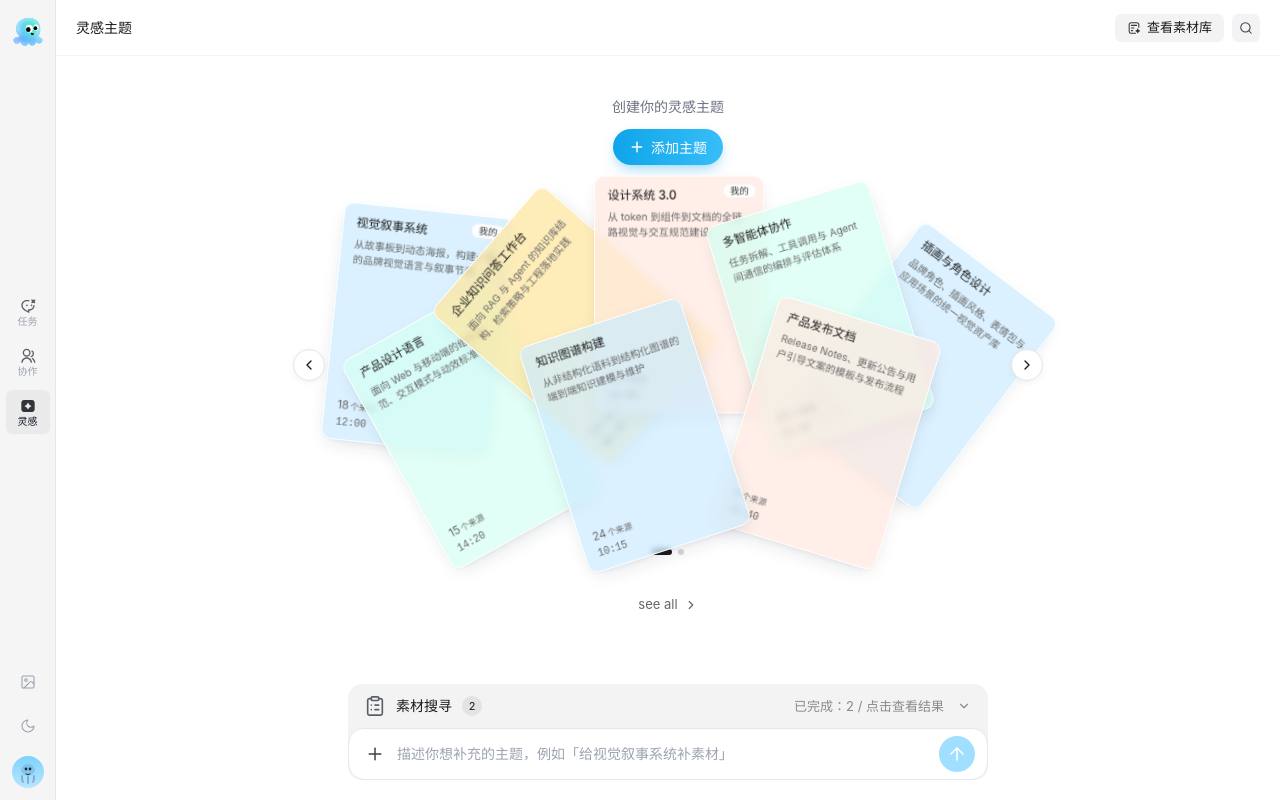
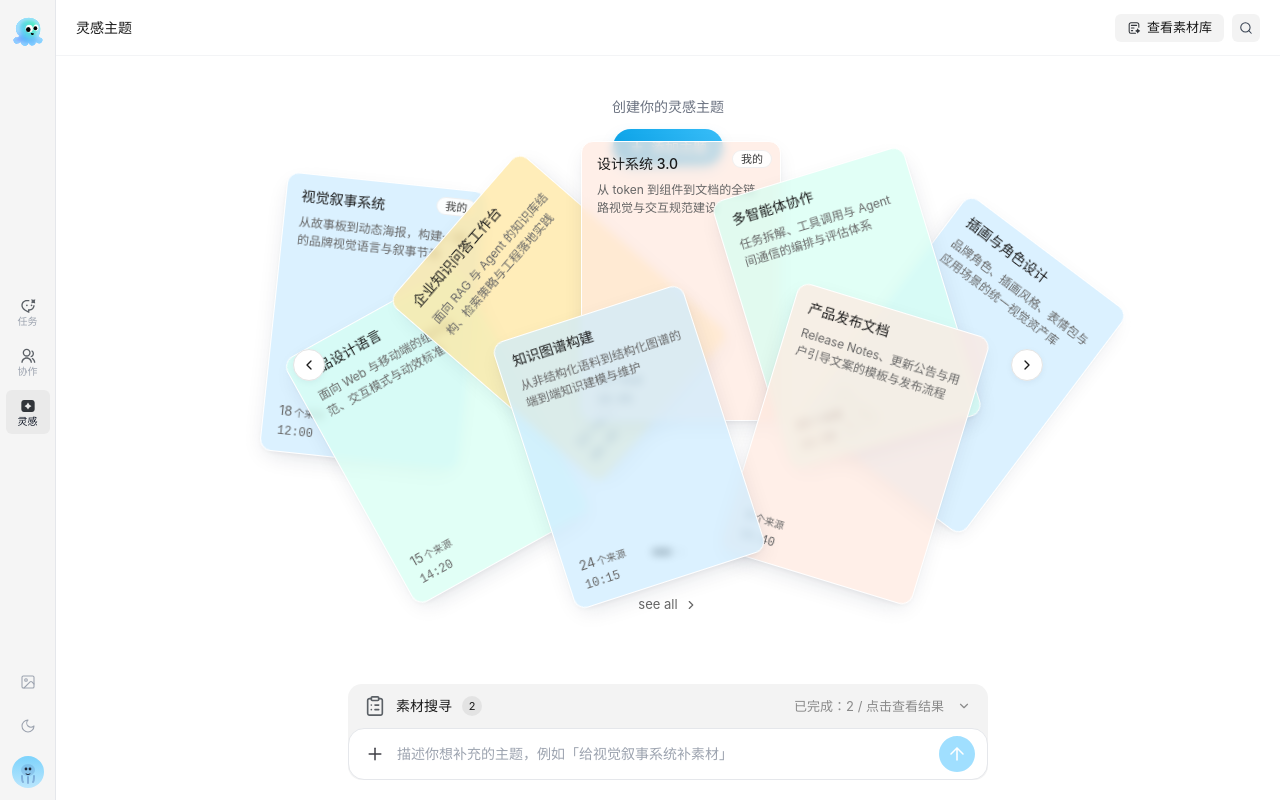
Before and after one commit to zjnaa/inspiration-demo, a React (Vite) app: page / in a window 1280 px wide. Built offline with nearby package versions, Linux system fonts and the light colour scheme.

Commit message:
Scale cards to 100%

```diff
--- a/src/components/TopicCluster.tsx
+++ b/src/components/TopicCluster.tsx
@@ -153,7 +153,7 @@ export function TopicCluster({ onAddMaterial, onSelect, selectedTopic }: Props)
 
         <div
           className="relative origin-center"
-          style={{ width: "750px", height: "315px", transform: "scale(0.85)" }}
+          style={{ width: "750px", height: "315px", transform: "scale(1)" }}
         >
           {cards.map((card) => {
             const isHover = hoverId === card.id;
```
